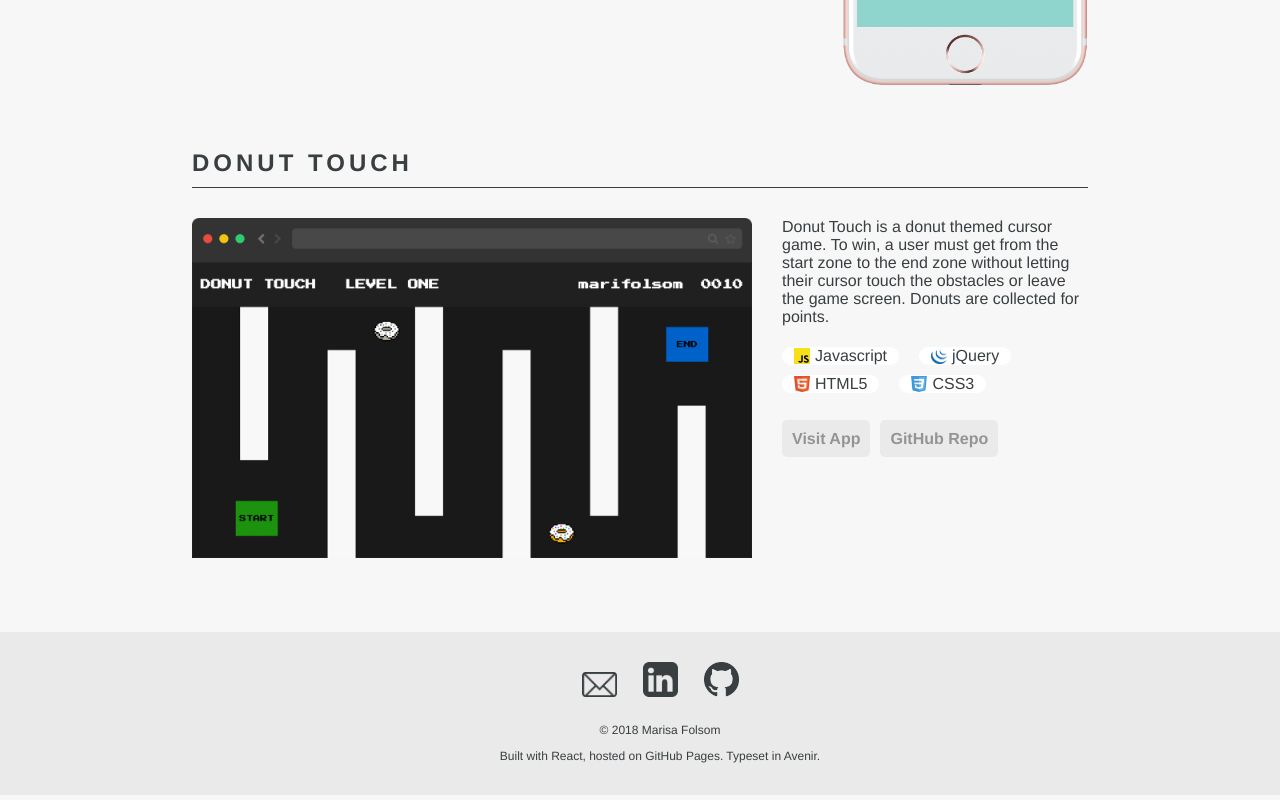
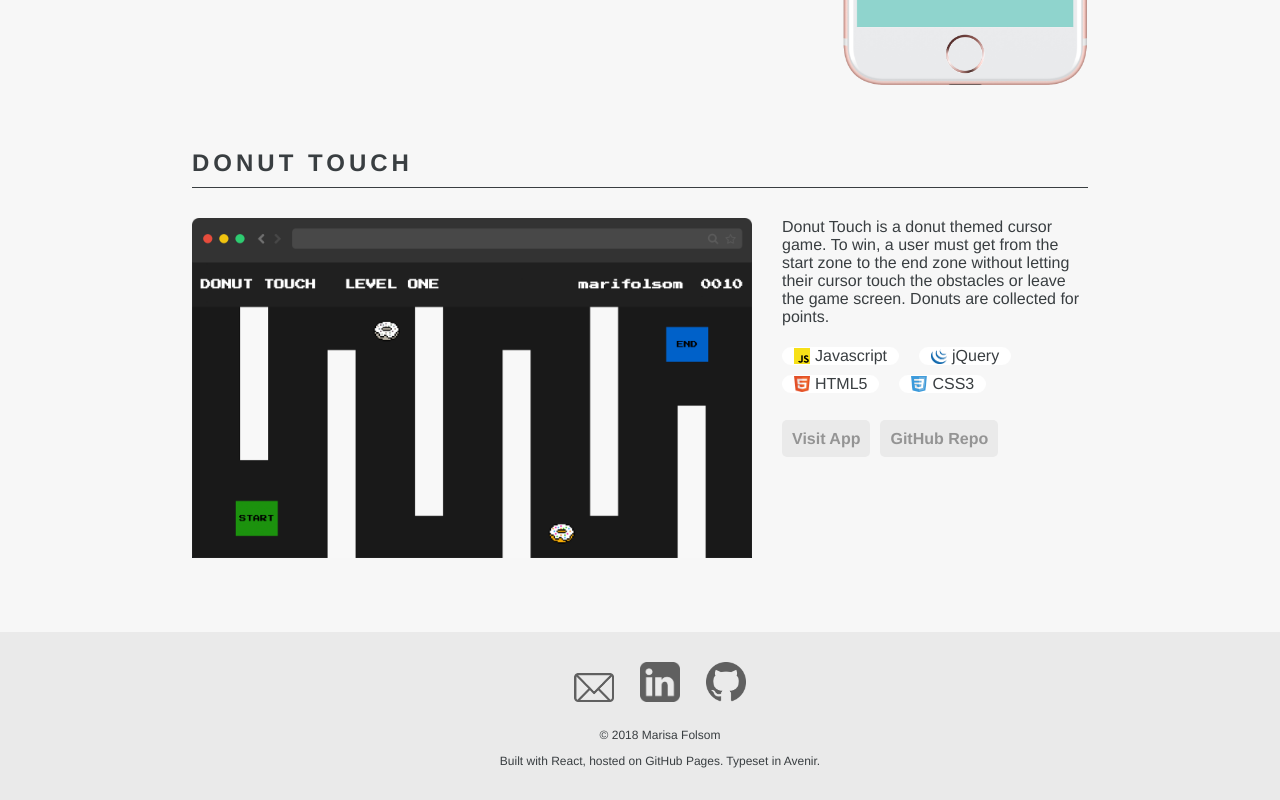
Before and after one commit to marifolsom/portfolio-site, a React (Create React App) app: page /projects in a window 1280 px wide. Shown: the part 2840-3640 px from the top of the page. Built offline with nearby package versions, Linux system fonts and the light colour scheme.

Commit message:
Fix footer icon hover

```diff
--- a/src/App.css
+++ b/src/App.css
@@ -201,21 +201,14 @@ footer {
 
 
 .icon {
-  max-width: 35px;
+  max-width: 40px;
   margin: 10px 13px;
   text-decoration: none;
+  filter: grayscale(100%);
 }
 
-.email:hover {
-  content: url("assets/img/techology-logos/email-hover.png");
-}
-
-.linkedin:hover {
-  content: url("assets/img/techology-logos/linkedin-hover.png");
-}
-
-.github:hover {
-  content: url("assets/img/techology-logos/github-hover.png");
+.icon:hover {
+  filter: grayscale(0%);
 }
 
 footer p {
--- a/src/components/Footer/index.js
+++ b/src/components/Footer/index.js
@@ -6,13 +6,13 @@ class Footer extends Component {
     return (
       <footer>
         <a href="mailto:marifolsom@gmail.com" target="_blank">
-          <img className="icon email" src={require("../../assets/img/techology-logos/email.png")} alt="Email Icon" />
+          <img className="icon email" src={require("../../assets/img/techology-logos/email-hover.png")} alt="Email Icon" />
         </a>
         <a href="https://www.linkedin.com/in/marisafolsom/" target="_blank">
-          <img className="icon linkedin" src={require("../../assets/img/techology-logos/linkedin.png")} alt="LinkedIn Icon" />
+          <img className="icon linkedin" src={require("../../assets/img/techology-logos/linkedin-hover.png")} alt="LinkedIn Icon" />
         </a>
         <a href="https://github.com/marifolsom/" target="_blank">
-          <img className="icon github" src={require("../../assets/img/techology-logos/github.png")} alt="GitHub Icon" />
+          <img className="icon github" src={require("../../assets/img/techology-logos/github-hover.png")} alt="GitHub Icon" />
         </a>
         <p>
           © 2018 Marisa Folsom
```
